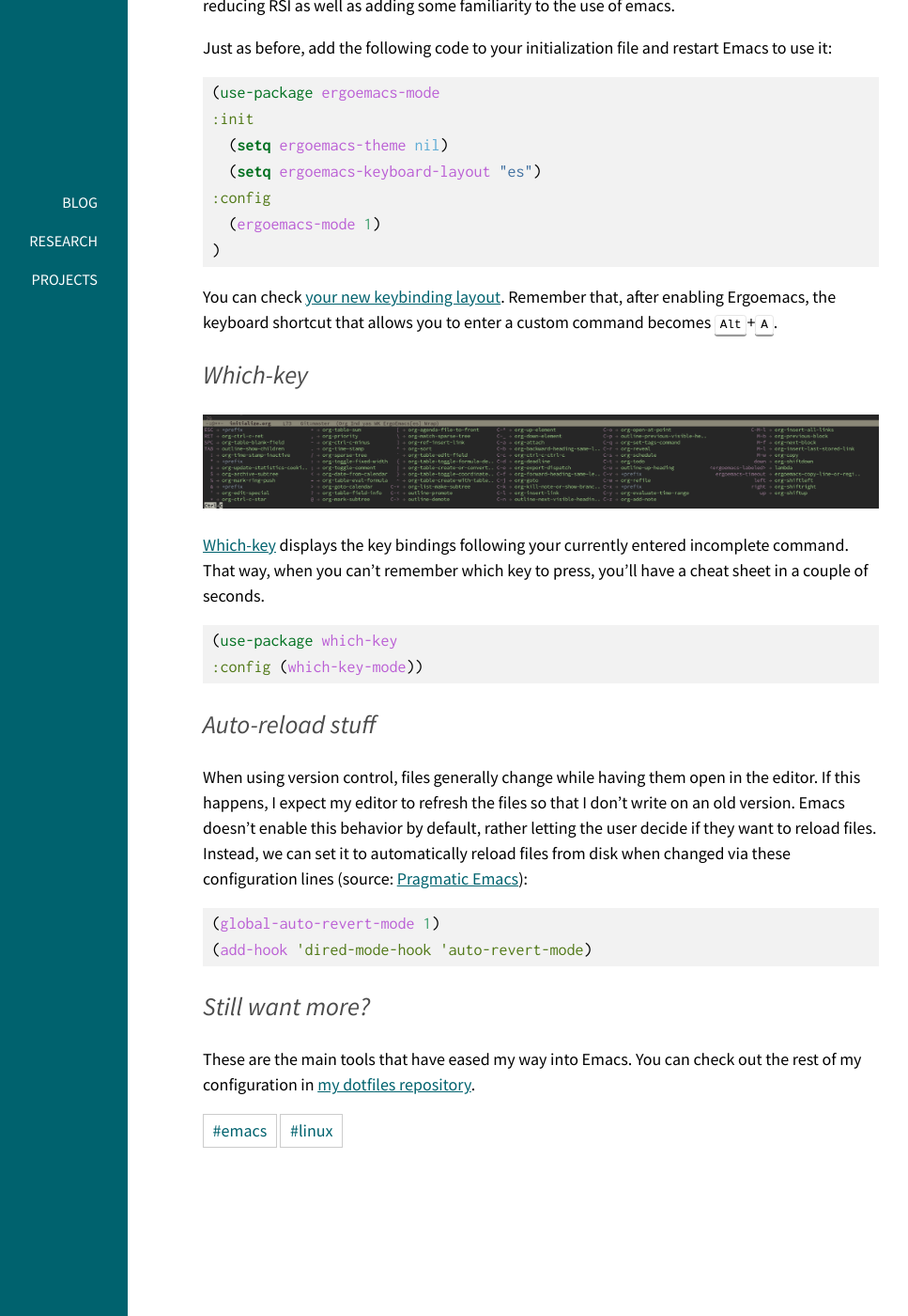
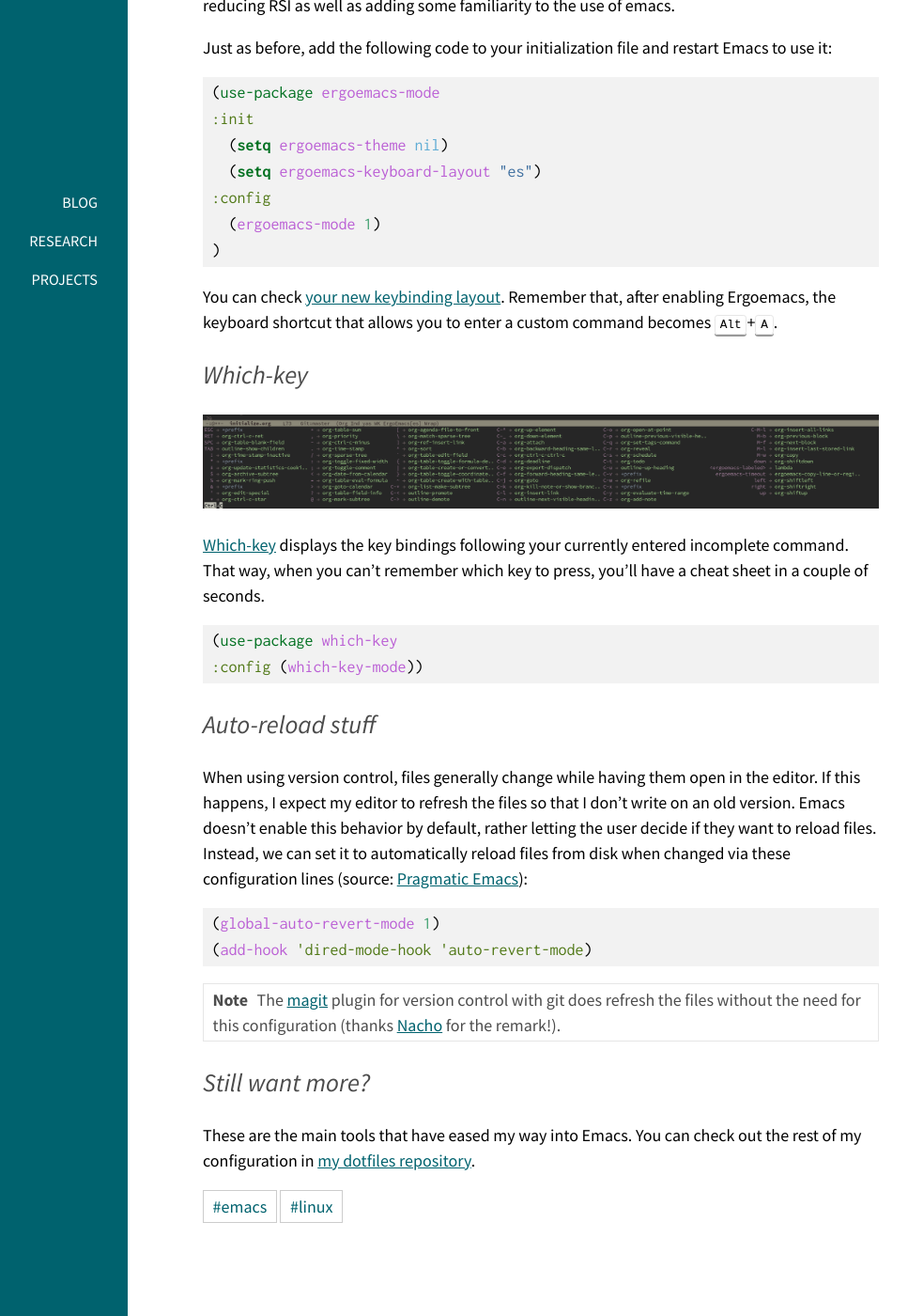
Before and after one commit to fdavidcl/fdavidcl.github.io, a Jekyll site: the page built from _posts/2017-05-05-emacs-lazy.md, in a window 1280 px wide and 1400 px high, scrolled down 992 px. Shown: the whole window at 94% size, without its empty margins (248-1215 px from the left). Built offline with Jekyll 4.4.1, drawn with Linux system fonts in a browser that asks for light colours; nearby versions of some CDN libraries.

Commit message:
Add note to post

```diff
--- a/_includes/single_post.html
+++ b/_includes/single_post.html
@@ -1,4 +1,4 @@
-<article>
+<article class="article lang-{% if post.lang %}{{ post.lang }}{% else %}es{% endif %}">
   <span class="date">{{ post.date | date: "%d-%m-%Y" }}</span>
   <a href="{{ post.url }}"><h1>{{ post.title }}</h1></a>
 
--- a/_posts/2017-05-05-emacs-lazy.md
+++ b/_posts/2017-05-05-emacs-lazy.md
@@ -100,6 +101,11 @@ Emacs](http://pragmaticemacs.com/emacs/automatically-revert-buffers/)):
 (add-hook 'dired-mode-hook 'auto-revert-mode)
 ~~~
 
+{:.note}
+The [magit](https://magit.vc/) plugin for version control with git does
+refresh the files without the need for this configuration (thanks [Nacho](https://ncordon.github.io/)
+for the remark!).
+
 Still want more?
 -------------------
 
--- a/assets/stylesheets/default.sass
+++ b/assets/stylesheets/default.sass
@@ -166,6 +166,9 @@ body
             font-weight: bold
             margin-right: 0.6rem
 
+        &.lang-en .note:before
+          content: "Note"
+
         .fig
           border: 1px solid darken($background, 10%)
           padding: 0.2rem 0.6rem
```
Also changed, not shown: other parts of _posts/2017-05-05-emacs-lazy.md (+1 -0 lines).
